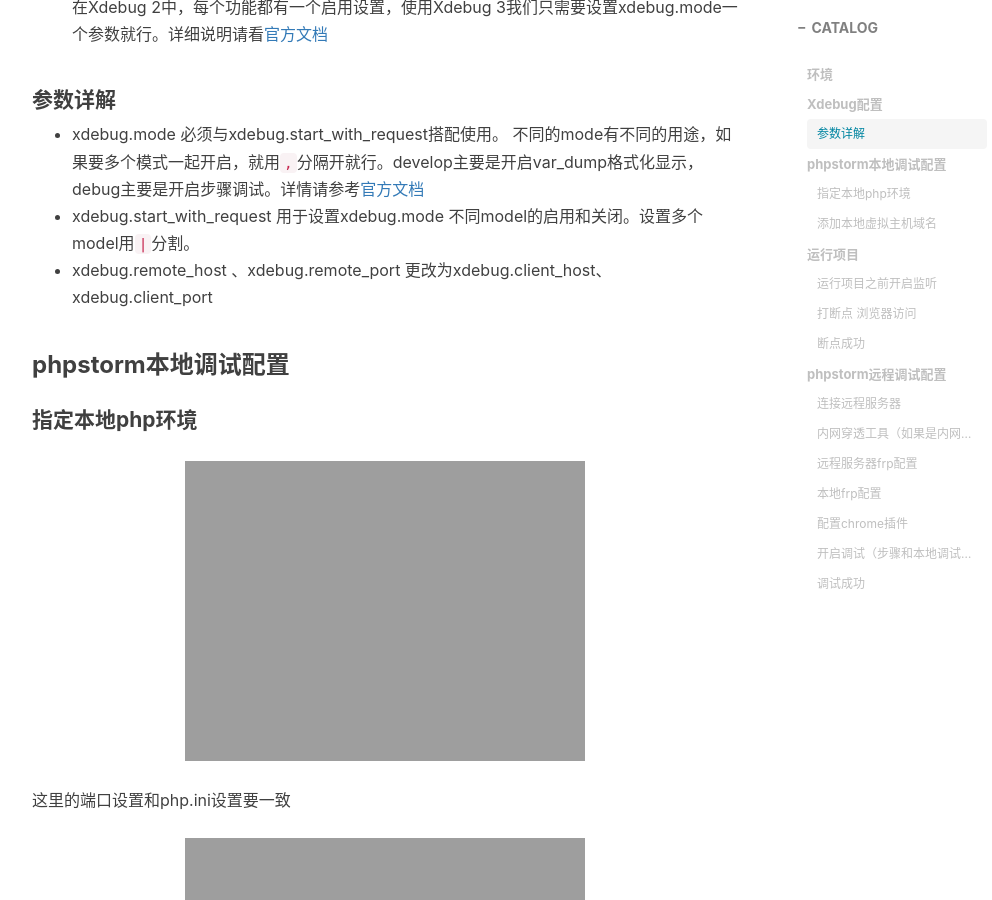
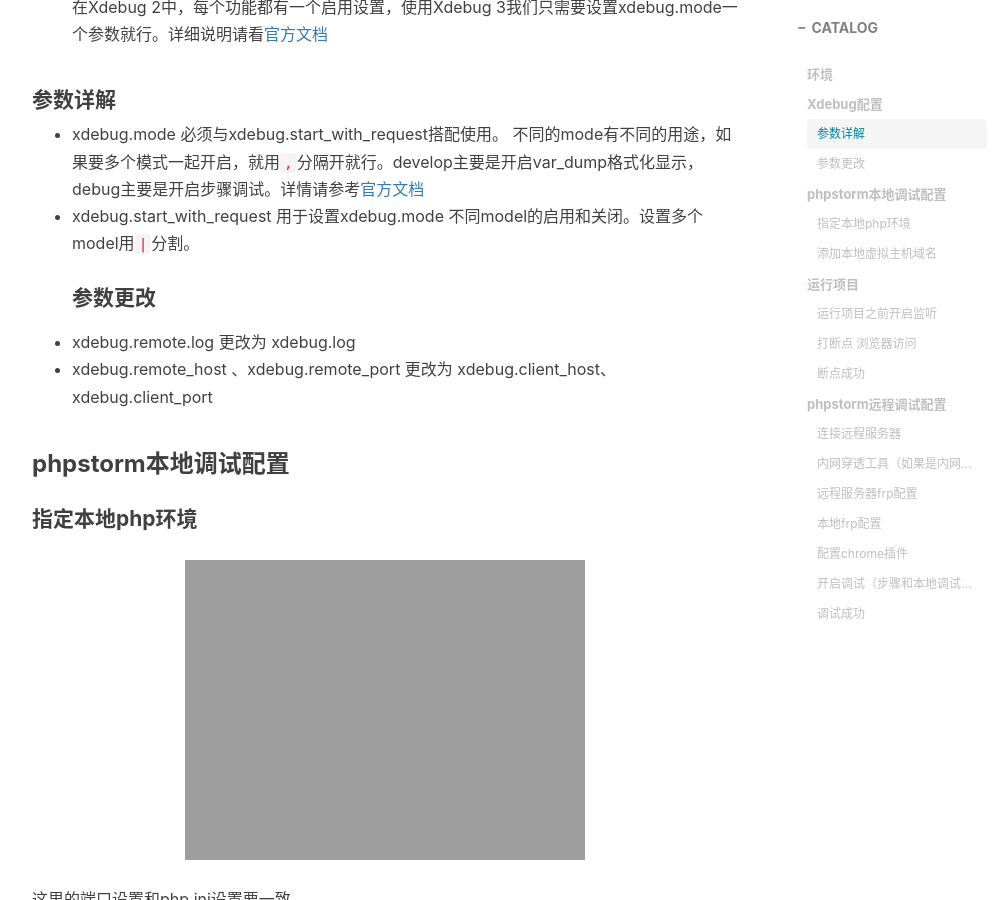
Before and after one commit to feimoc/feimoc.github.io, a Jekyll site: the page built from _posts/2021-4-21-PhpStorm+Xdebug3.md, in a window 1280 px wide and 900 px high, scrolled down 1904 px. Shown: the whole window, without its empty margins (233-1225 px from the left). Built offline with Jekyll 4.4.1, drawn with Linux system fonts in a browser that asks for light colours; nearby versions of some CDN libraries; comment, search, counter and statistics services are not loaded.

Commit message:
add xdebug3

```diff
--- a/_posts/2021-4-21-PhpStorm+Xdebug3.md
+++ b/_posts/2021-4-21-PhpStorm+Xdebug3.md
@@ -43,7 +43,9 @@ xdebug.var_display_max_data  = 2048
 #### 参数详解
 - xdebug.mode 必须与xdebug.start_with_request搭配使用。 不同的mode有不同的用途，如果要多个模式一起开启，就用`,`分隔开就行。develop主要是开启var_dump格式化显示，debug主要是开启步骤调试。详情请参考[官方文档](https://xdebug.org/docs/all_settings#mode)
 - xdebug.start_with_request 用于设置xdebug.mode 不同model的启用和关闭。设置多个model用`|`分割。
-- xdebug.remote_host 、xdebug.remote_port 更改为xdebug.client_host、xdebug.client_port
+#### 参数更改
+- xdebug.remote.log 更改为 xdebug.log
+- xdebug.remote_host 、xdebug.remote_port 更改为 xdebug.client_host、xdebug.client_port
 
 ### phpstorm本地调试配置
 #### 指定本地php环境
```
